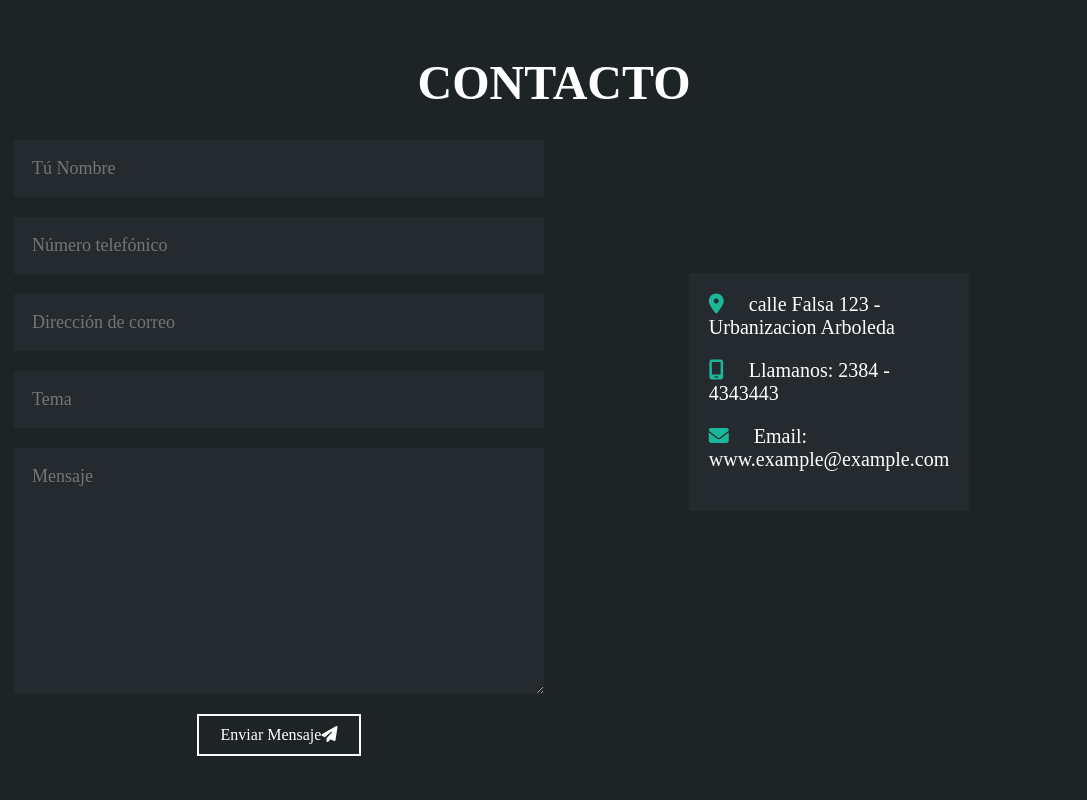
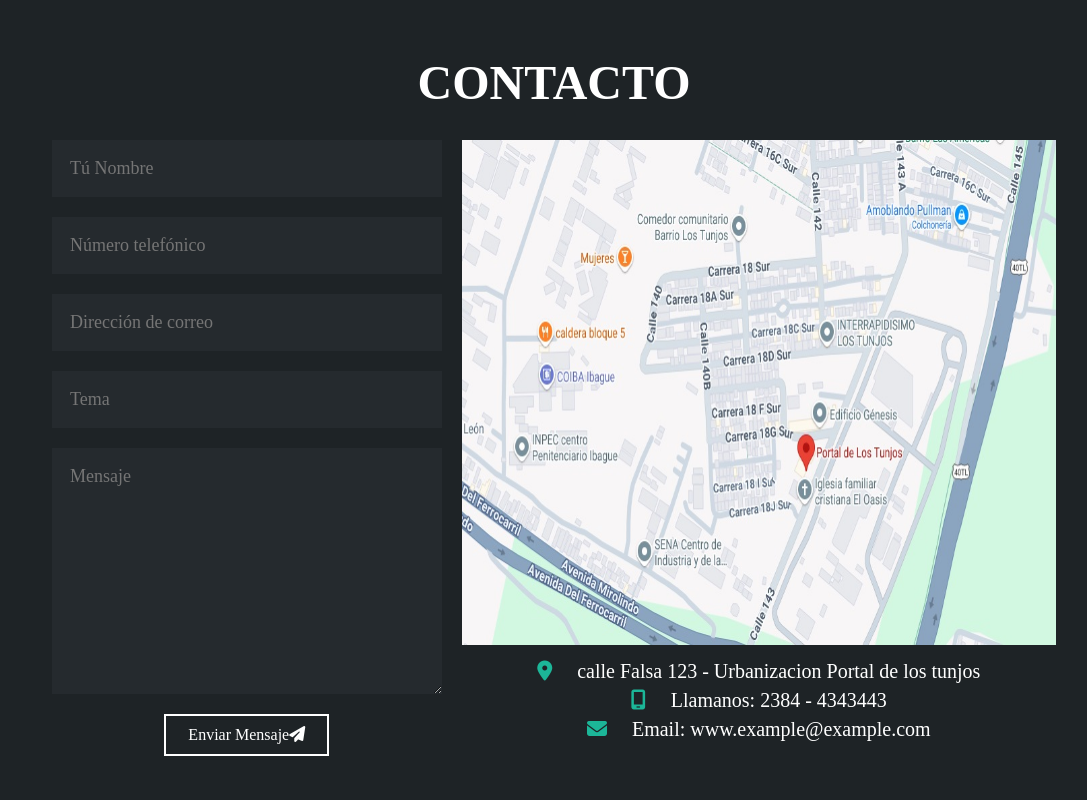
Before and after one commit to JhonTrujillo/challenge-portafolio, a plain HTML site: page index.html in a window 1280 px wide. Shown: the part 2820-3620 px from the top of the page, without its empty margins (86-1173 px from the left). Drawn offline with Linux system fonts and the light colour scheme.

Commit message:
Feat: Modificacion Section Contacto

```diff
--- a/css/styles.css
+++ b/css/styles.css
@@ -440,14 +440,18 @@ html{
     background-color: #1e2326;
     color: #fff;
     padding: 50px 0;
+    display: flex;
+    justify-content: space-around;
+    align-items: center;
+    flex-wrap: wrap;
+
 }
 
 .contacto__contenido{
-    max-width: 1100px;
-    margin: auto;
+    width: 80%;
 }
 
-.contacto__contenido h2{
+.contenido__title{
     font-size: 48px;
     font-family: 'Righteous';
     text-align: center;
@@ -456,16 +460,18 @@ html{
 
 .contenido__formulario{
     display: flex;
+    width: 100%;
+
 }
 
-.contenido__formulario .col{
-    width: 50%;
+.formulario__col{
+    width: 40%;
     padding: 10px;
     position: relative;
 }
 
-.contenido__formulario  .col input,
-.contenido__formulario  .col textarea{
+.formulario__col input,
+.formulario__col textarea{
     display: block;
     width: 100%;
     padding: 18px;
@@ -476,7 +482,7 @@ html{
     font-size: 18px;
 }
 
-.contenido__formulario  button{
+.col__button{
     cursor: pointer;
     background-color: transparent;
     border: 2px solid #fff;
@@ -490,7 +496,7 @@ html{
     z-index: 10;
 }
 
-.contenido__formulario  .overlay{
+.col__button .overlay{
     position: absolute;
     top: 0;
     left: 0;
@@ -501,34 +507,39 @@ html{
     transition: 1s;
 }
 
-.contenido__formulario :hover .overlay{
+.col__button:hover .overlay{
     width: 100%;
 }
 
-.contenido__formulario  .col img{
+
+.formulario__mapa{
+    display:block;
+    justify-content: center;
+    align-items: center;
+    width: 60%;
+}
+
+.formulario__mapa img{
+    width: 100%;
+    height: 80%;
+    padding: 10px 10px;
+}
+
+.mapa__info{
     width: 100%;
 }
 
-.contenido__formulario  .col .info{
-    position: absolute;
-    top: 40%;
-    background-color: #252A2E;
-    padding: 20px;
-    /* max-width: 350px; */
-    left: 50%;
-    transform: translate(-50%, -50%);
+.info__list{
+    list-style: none;
+    text-align: center;
 }
 
-.contenido__formulario  .col .info ul{
-    list-style: none;
-}
-
-.contenido__formulario  .col .info ul li{
-    margin-bottom: 20px;
+.list__item{
+    padding: 3px 10px;
     font-size: 2rem;
 }
 
-.contenido__formulario  .col .info ul li i{
+.list__item i{
     color: #1CB698;
     display: inline-block;
     margin-right: 20px;
@@ -591,7 +602,14 @@ html{
         display: none;
     }
 
-    .formulario__col--ocultar{
+
+}
+
+@media (max-width: 1000px){
+    .formulario__col{
+        width: 100%;
+    }
+    .formulario__mapa{
         display: none;
     }
 }
--- a/index.html
+++ b/index.html
@@ -244,34 +244,34 @@
     <!-- SECCION CONTACTO -->
     <section id="contacto" class="contacto">
         <div class="contacto__contenido">
-            <h2>CONTACTO</h2>
+            <h2 class="contenido__title">CONTACTO</h2>
             <div class="contenido__formulario">
                 <!-- Formulario -->
-                <div class="col">
+                <div class="formulario__col">
                     <input type="text" placeholder="Tú Nombre">
                     <input type="text" placeholder="Número telefónico">
                     <input type="text" placeholder="Dirección de correo">
                     <input type="text" placeholder="Tema">
                     <textarea name="" id="" cols="30" rows="10" placeholder="Mensaje"></textarea>
-                    <button>
+                    <button class="col__button">
                         Enviar Mensaje<i class="fa-solid fa-paper-plane"></i>
                         <span class="overlay"></span>
                     </button>
                 </div>
                 <!-- Mapa -->
-                <div class="col formulario__col--ocultar" >
-                    <img src="img/ubicacion.png" alt="">
-                    <div class="info">
-                        <ul>
-                            <li>
+                <div class="formulario__mapa" >
+                    <img src="./asset/img/mapa.jpg" alt="">
+                    <div class="mapa__info">
+                        <ul class="info__list">
+                            <li class="list__item">
                                 <i class="fa-solid fa-location-dot"></i>
-                                calle Falsa 123 - Urbanizacion Arboleda
+                                calle Falsa 123 - Urbanizacion Portal de los tunjos
                             </li>
-                            <li>
+                            <li class="list__item">
                                 <i class="fa-solid fa-mobile-screen"></i>
                                 Llamanos: 2384 - 4343443
                             </li>
-                            <li>
+                            <li class="list__item">
                                 <i class="fa-solid fa-envelope"></i>
                                 Email: www.example@example.com
                             </li>
```
Also changed, not shown: asset/img/mapa.jpg (added).
